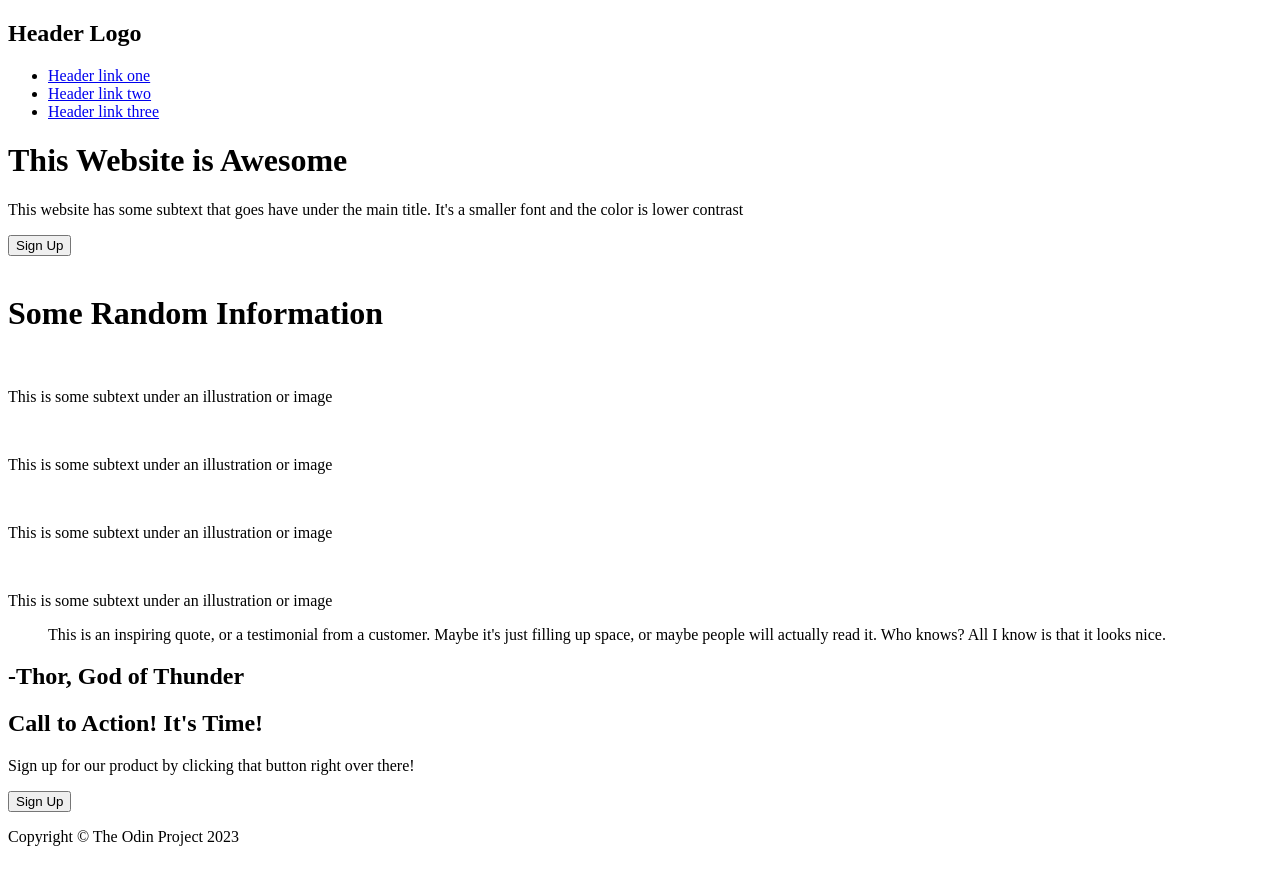
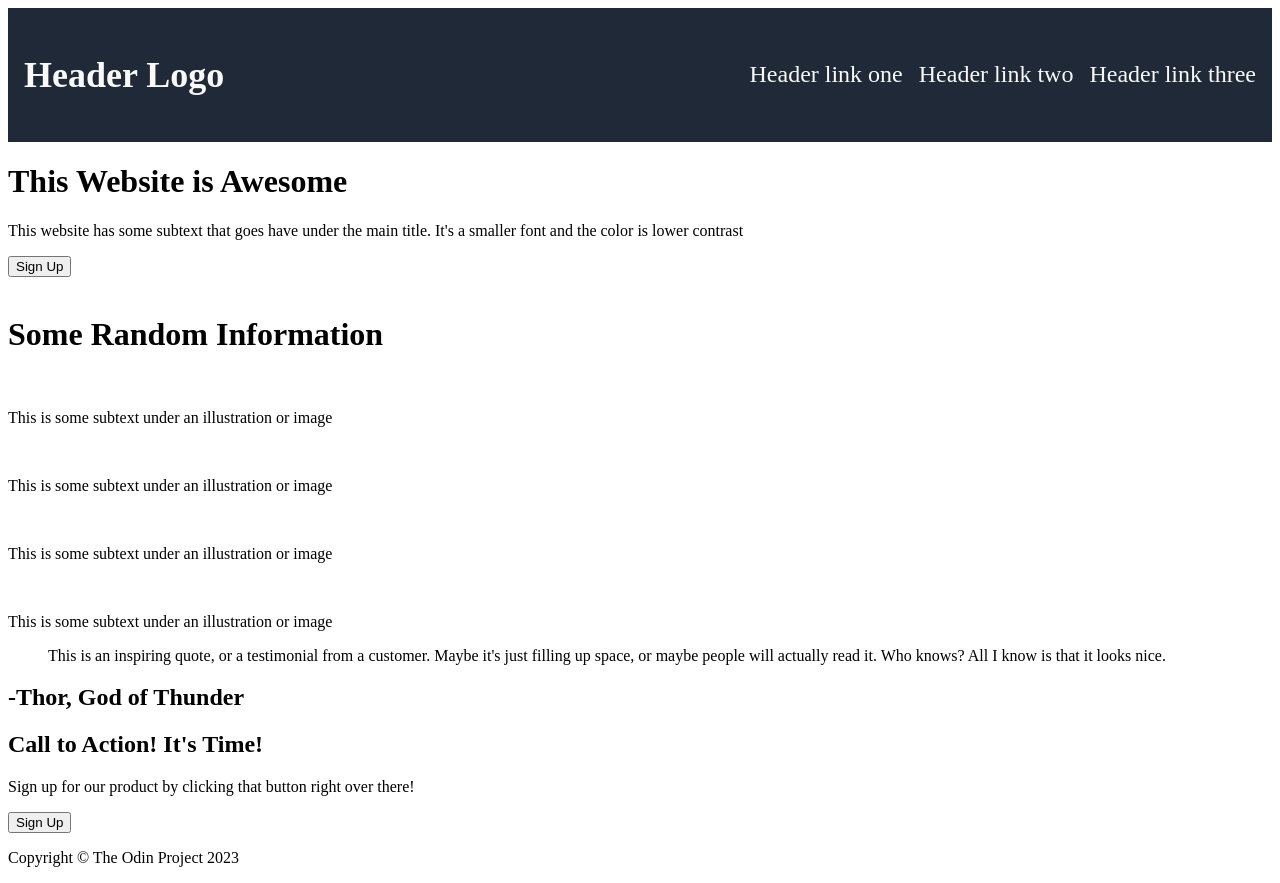
Before and after one commit to walkastray/landingpage, a plain HTML site: page index.html in a window 1280 px wide. Before the commit the page ends 862 px from the top, so only its background shows below. Drawn offline with Linux system fonts and the light colour scheme.

Commit message:
Navigation Style
Aligned and coloured navigation

```diff
--- a/style.css
+++ b/style.css
@@ -1,4 +1,37 @@
-
-
+body{
+    padding: 0px;
+}
 
 /* Flexbox containers */
+header{
+
+    display: flex;
+    flex-direction: column;
+
+}
+
+nav{
+
+    /* display */
+    display: flex;
+    justify-content: space-between;
+    align-items: center;
+    padding: 16px;
+    margin: 0;
+    background: #1F2937;
+
+    /* font declarations */
+    font-size: 24px;
+    color: #F9FAF8;
+}
+
+ul{
+    display: flex;
+    gap: 16px;
+    list-style: none;
+}
+
+a{
+    color: #F9FAF8;
+    text-decoration: none;
+}
```
